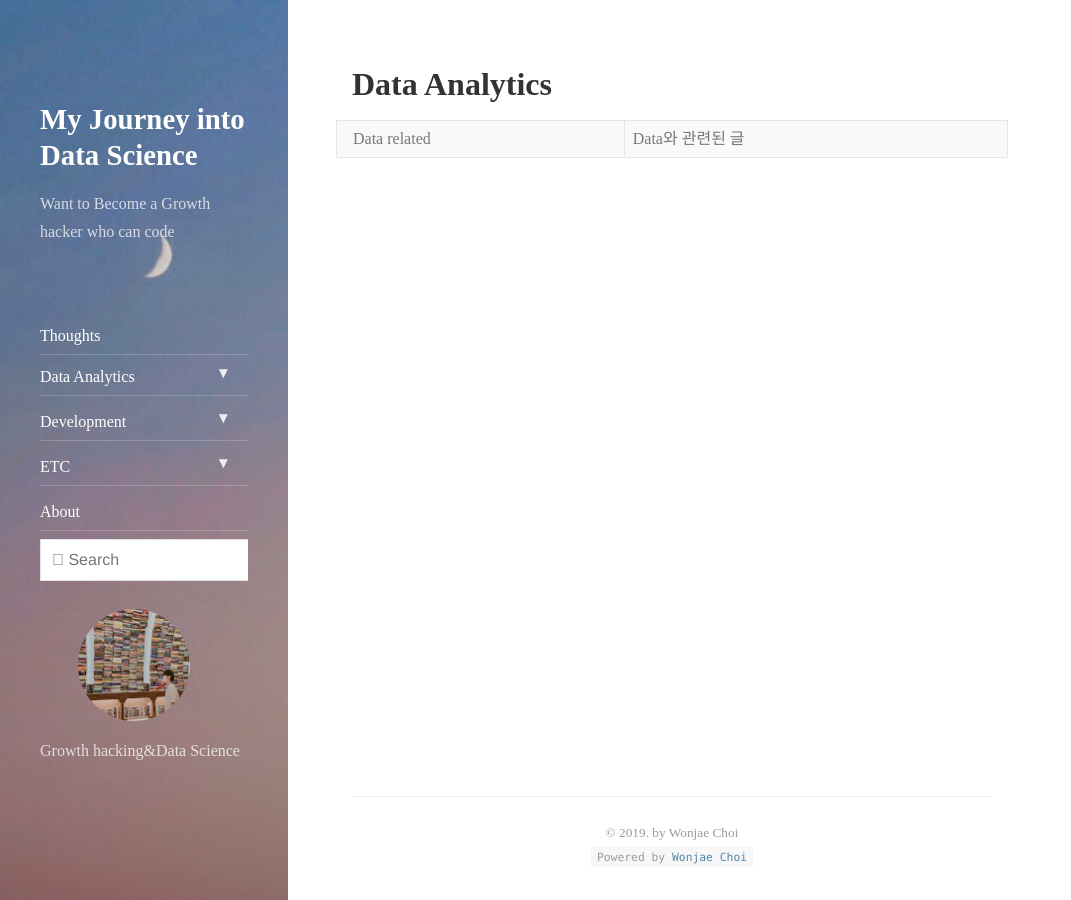
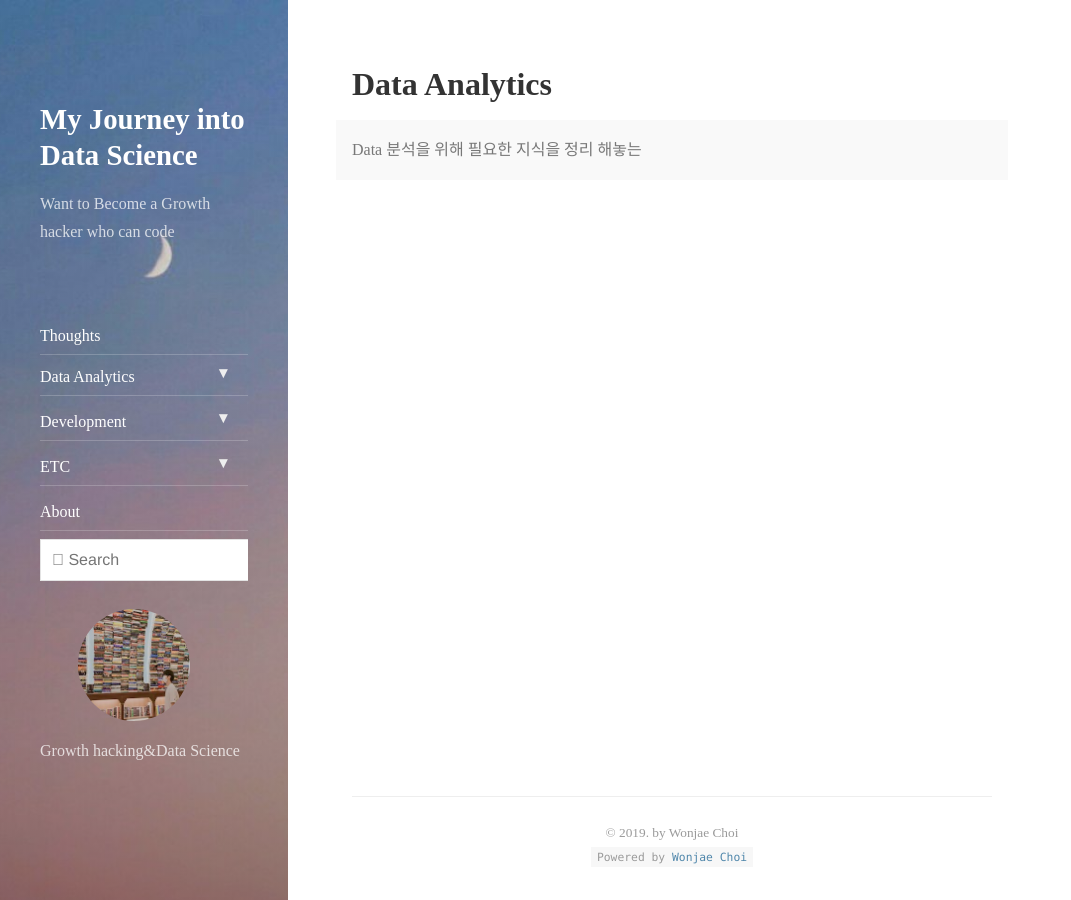
Before and after one commit to jhyeongPark/wj-choi9473.github.io, a Jekyll site: the page built from _featured_categories/DataAnalytics.md, in a window 1280 px wide and 900 px high. Shown: the whole window, without its empty margins (0-1071 px from the left). Built offline with Jekyll 4.4.1, drawn with Linux system fonts in a browser that asks for light colours; nearby versions of some CDN libraries.

Commit message:
Update DataAnalytics.md

```diff
--- a/_featured_categories/DataAnalytics.md
+++ b/_featured_categories/DataAnalytics.md
@@ -6,5 +6,5 @@ menu: true
 submenu: true
 order: 2
 description: >
-  Data related | Data와 관련된 글
+  Data 분석을 위해 필요한 지식을 정리 해놓는
 ---
```
